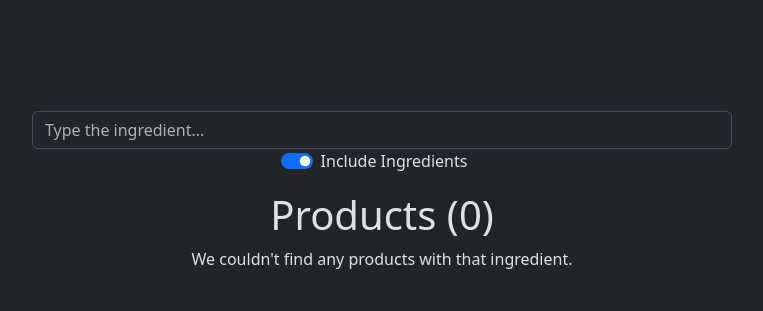
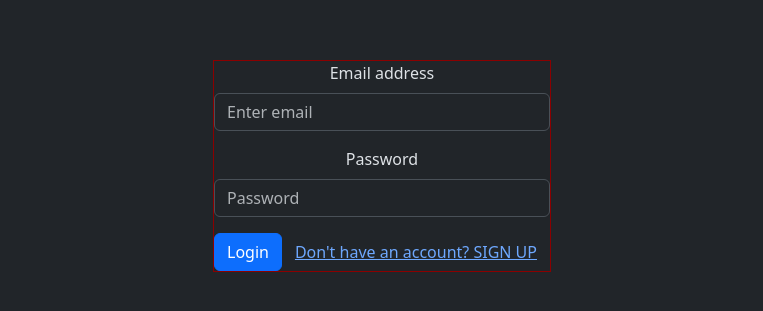
Before and after one commit to mauriciorfdev/scraper-products-frontend, a React (Vite) app: page /login in a window 1280 px wide. Shown: the part 209-520 px from the top of the page, without its empty margins (258-1021 px from the left). Built offline with nearby package versions, Linux system fonts and the light colour scheme; no server answers.

Commit message:
feat(app): add initial routing and layout for authentication
implement basic LoginPage, NotFoundPage and PrivateRoutes

```diff
--- /dev/null
+++ b/pages/LoginPage.tsx
@@ -0,0 +1,76 @@
+import Form from 'react-bootstrap/Form';
+import Button from 'react-bootstrap/Button';
+import { useState } from 'react';
+
+const LoginPage = () => {
+  const [formData, setFormData] = useState({ email: '', password: '' });
+  const [isRegistering, setIsRegistering] = useState(false);
+  const [confirmPassword, setConfirmPassword] = useState('');
+
+  function handleChange(e: React.ChangeEvent<any>) {
+    const { name, value } = e.target;
+    setFormData((prev) => ({ ...prev, [name]: value }));
+    console.log(formData);
+  }
+
+  return (
+    <div style={{ border: '1px solid darkRed', marginBottom: '50px' }}>
+      <Form>
+        <Form.Group className='mb-3' controlId='formEmail'>
+          <Form.Label>Email address</Form.Label>
+          <Form.Control
+            type='email'
+            name='email'
+            placeholder='Enter email'
+            onChange={(e) => {
+              handleChange(e);
+            }}
+          />
+        </Form.Group>
+
+        <Form.Group className='mb-3' controlId='formPassword'>
+          <Form.Label>Password</Form.Label>
+          <Form.Control
+            type='password'
+            name='password'
+            placeholder='Password'
+            onChange={(e) => {
+              handleChange(e);
+            }}
+          />
+        </Form.Group>
+
+        {isRegistering && (
+          <Form.Group className='mb-3' controlId='formPassword'>
+            <Form.Label>Confirm Password</Form.Label>
+            <Form.Control
+              type='password'
+              name='confirmPassword'
+              placeholder='Confirm Password'
+              onChange={(e) => {
+                handleChange(e);
+              }}
+            />
+          </Form.Group>
+        )}
+
+        <div>
+          <Button variant='primary' type='submit'>
+            {isRegistering ? 'Sign Up' : 'Login'}
+          </Button>
+
+          <Button
+            variant='link'
+            onClick={() => setIsRegistering(!isRegistering)}
+          >
+            {isRegistering
+              ? 'Already have an account? LOGIN'
+              : "Don't have an account? SIGN UP"}
+          </Button>
+        </div>
+      </Form>
+    </div>
+  );
+};
+
+export default LoginPage;
--- /dev/null
+++ b/pages/NotFoundPage.tsx
@@ -0,0 +1,5 @@
+const NotFoundPage = () => {
+  return <div>404</div>;
+};
+
+export default NotFoundPage;
--- /dev/null
+++ b/routes/PrivateRoutes.tsx
@@ -0,0 +1,8 @@
+import { Outlet, Navigate } from 'react-router-dom';
+
+const PrivateRoutes = () => {
+  const user = true;
+  return user ? <Outlet /> : <Navigate to='/login' />;
+};
+
+export default PrivateRoutes;
--- a/src/App.tsx
+++ b/src/App.tsx
@@ -1,11 +1,21 @@
 import './App.css';
 import 'bootstrap/dist/css/bootstrap.min.css';
 import ProductsPage from '../pages/ProductsPage.tsx';
+import LoginPage from '../pages/LoginPage.tsx';
+import NotFoundPage from '../pages/NotFoundPage.tsx';
+import { Routes, Route } from 'react-router-dom';
+import PrivateRoutes from '../routes/PrivateRoutes.tsx';
 
 function App() {
   return (
     <>
-      <ProductsPage />
+      <Routes>
+        <Route element={<PrivateRoutes />}>
+          <Route path='/products' element={<ProductsPage />}></Route>
+        </Route>
+        <Route path='/login' element={<LoginPage />}></Route>
+        <Route path='*' element={<NotFoundPage />}></Route>
+      </Routes>
     </>
   );
 }
```
